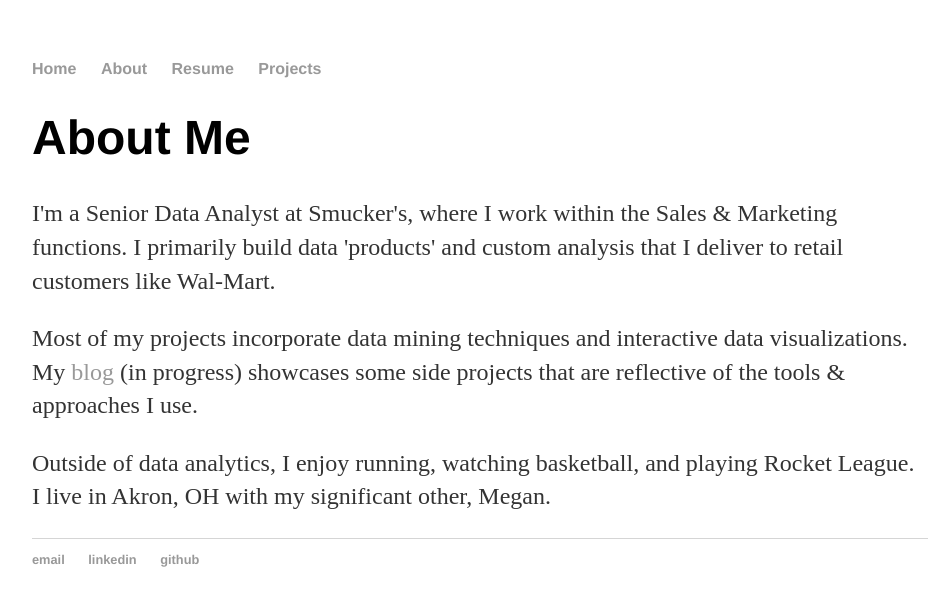
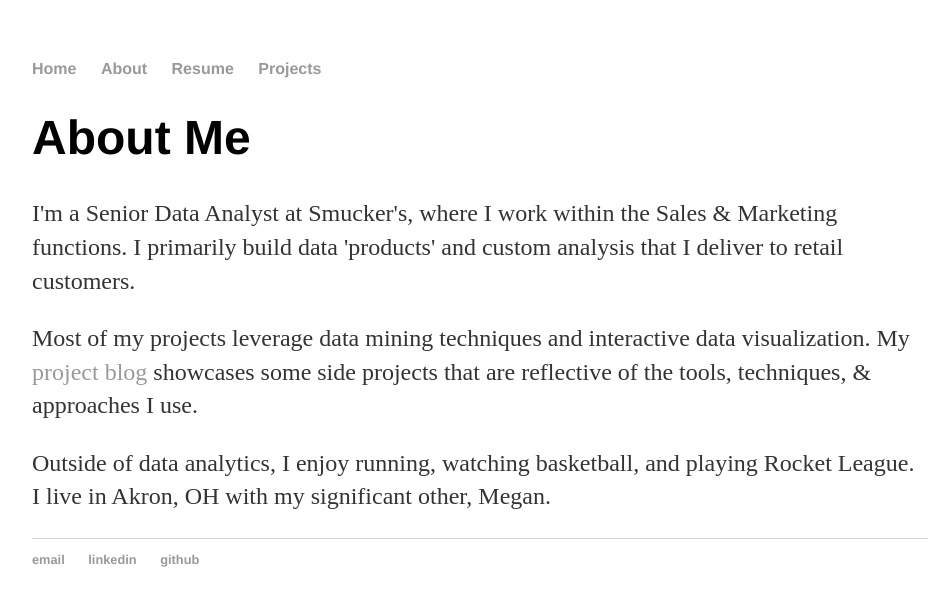
Before and after one commit to MatthewBrower/matthewbrower.github.io, a Jekyll site: the page built from about/index.html, in a window 1280 px wide. Shown: the top 606 px of the page, without its empty margins (160-1104 px from the left). Built offline with Jekyll 4.4.1, drawn with Linux system fonts in a browser that asks for light colours.

Commit message:
more about me changes

```diff
--- a/about/index.html
+++ b/about/index.html
@@ -4,9 +4,9 @@
 ---
 <div class="blurb">
 	<h1>About Me</h1>
-	<p>I'm a Senior Data Analyst at Smucker's, where I work within the Sales &amp; Marketing functions.  I primarily build data 'products' and custom analysis that I deliver to retail customers like Wal-Mart.</p>
+	<p>I'm a Senior Data Analyst at Smucker's, where I work within the Sales &amp; Marketing functions.  I primarily build data 'products' and custom analysis that I deliver to retail customers.</p>
 
-	<p>Most of my projects incorporate data mining techniques and interactive data visualizations.  My <a href="/blog">blog</a> (in progress) showcases some side projects that are reflective of the tools &amp; approaches I use.</p>
+	<p>Most of my projects leverage data mining techniques and interactive data visualization.  My <a href="/blog">project blog</a> showcases some side projects that are reflective of the tools, techniques, &amp; approaches I use.</p>
 
 	<p>Outside of data analytics, I enjoy running, watching basketball, and playing Rocket League.  I live in Akron, OH with my significant other, Megan.</p>
 </div><!-- /.blurb -->
```
